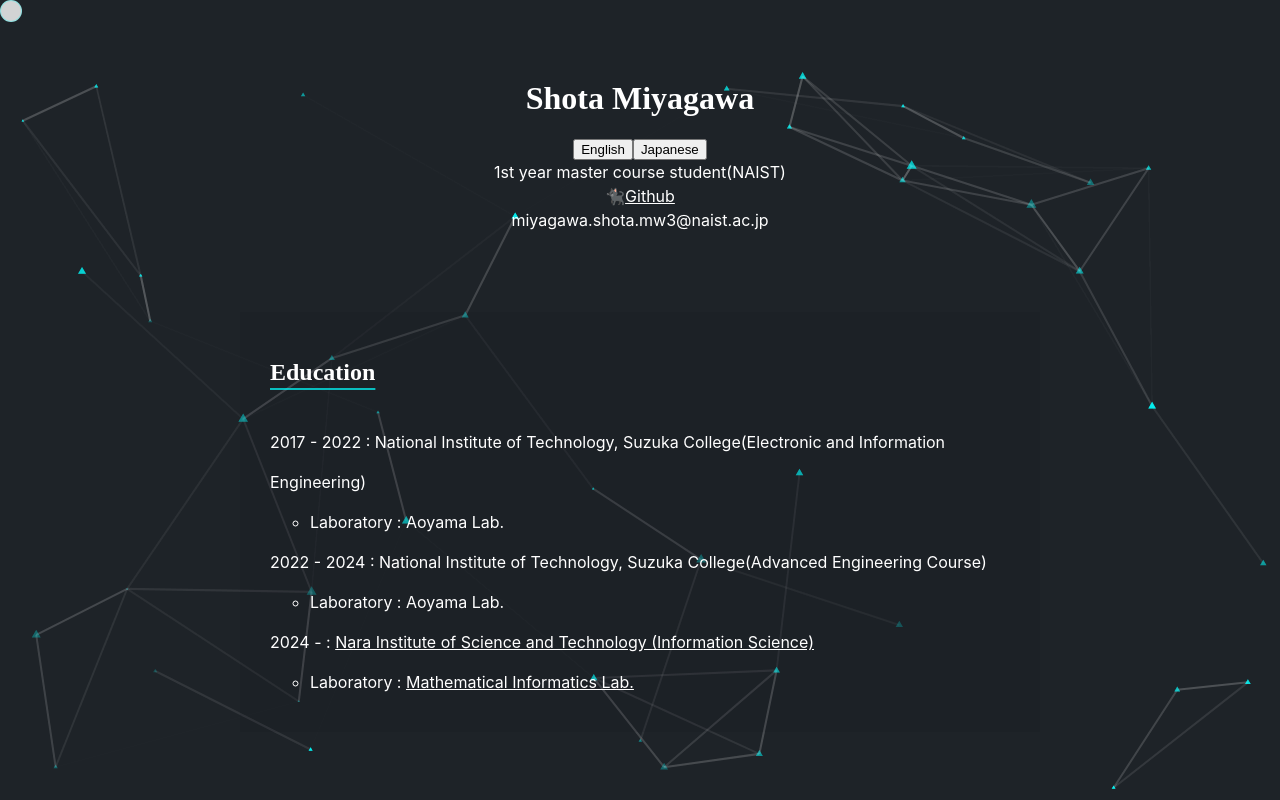
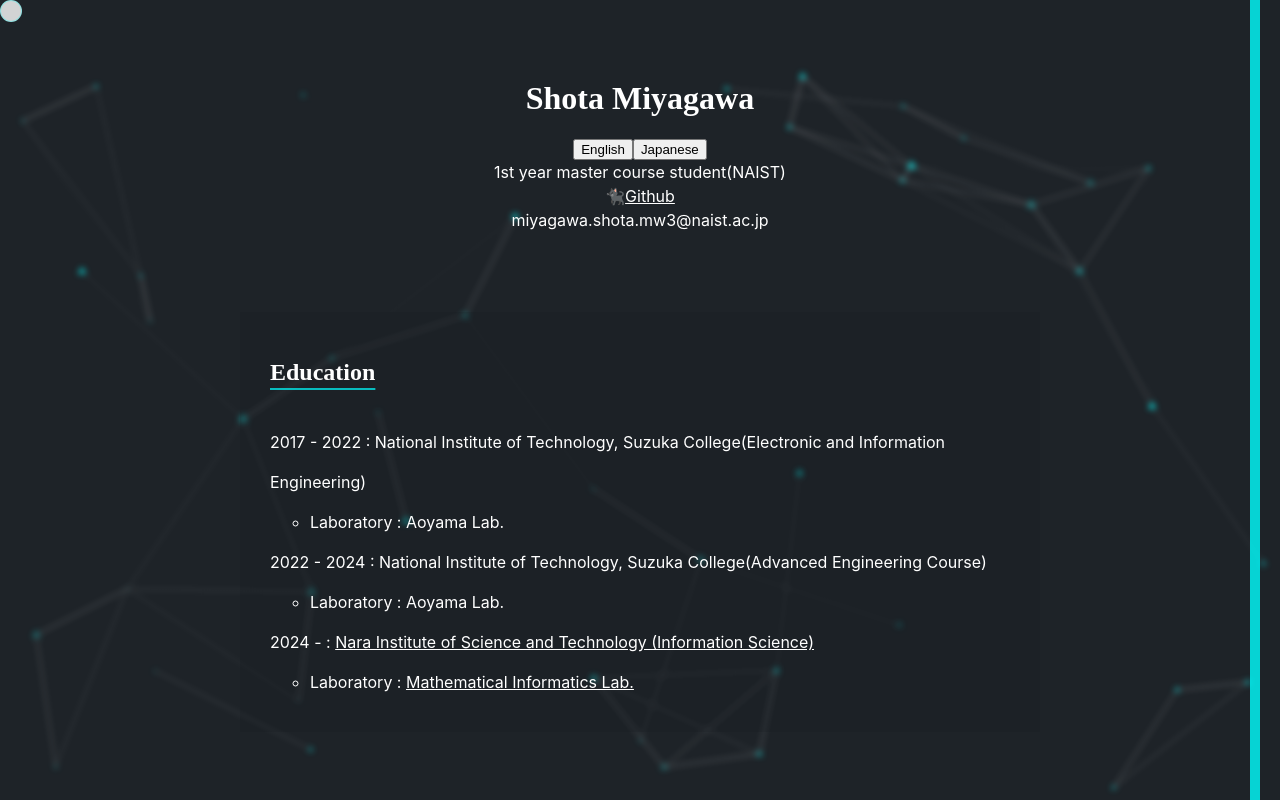
Before and after one commit to cielcs/Mywebsite, a React (Create React App) app: page /#/ in a window 1280 px wide. Shown: the top 800 px of the page. Built offline with nearby package versions, Linux system fonts and the light colour scheme; a web font is replaced by a local one.

Commit message:
overlays

```diff
--- a/src/App.css
+++ b/src/App.css
@@ -83,3 +83,12 @@
   margin: 0 auto;
   padding: 0 20px;
 }
+
+.vertical-line {
+  position: fixed;
+  top: 10px;
+  bottom: 0;
+  right: 20px; /* 画面の右端に配置 */
+  width: 10px; /* 線の幅 */
+  background-color: rgba(0, 255, 255, 0.8); /* 線の色 */
+}
--- a/src/App.tsx
+++ b/src/App.tsx
@@ -14,21 +14,33 @@
   const changeLanguage = (lng: string) => {
     i18n.changeLanguage(lng);
   };
+  const [topPosition, setTopPosition] = useState(0);
+  const scrollFactor = 0.5;
 
   useEffect(() => {
     const updateCursorPosition = (e: MouseEvent) => {
       setCursorPosition({ x: e.clientX - 11, y: e.clientY - 11 });
     };
+    const handleScroll = () => {
+      const scrollTop = window.scrollY || document.documentElement.scrollTop;
+      const newposition = scrollTop*scrollFactor;
+      setTopPosition(newposition);
+    };
 
     document.addEventListener("mousemove", updateCursorPosition);
+    window.addEventListener('scroll', handleScroll);
+
 
     return () => {
       document.removeEventListener("mousemove", updateCursorPosition);
+      window.removeEventListener('scroll', handleScroll);
+
     };
   }, []);
 
   return (
     <div className="App">
+      <div className="vertical-line" style={{ top: `${topPosition}px` }}></div>
       <div id="wrapper">
         <meta
           name="viewport"
--- a/src/Article/ArticleList.tsx
+++ b/src/Article/ArticleList.tsx
@@ -30,7 +30,7 @@
 });
 
 const Container = styled('div')({
-  backgroundColor: 'rgba(20, 27, 30, 0.1)',
+  backgroundColor: 'rgba(20, 27, 30, 0.2)',
   // border: '2px solid rgba(0, 255, 255, 0.5)',
   padding: '30px',
   borderRadius: '0px', // 角を丸める
--- a/src/components/Particlebackground.tsx
+++ b/src/components/Particlebackground.tsx
@@ -1,5 +1,5 @@
 import Particles from 'react-tsparticles';
-
+// import '../App.css';
 function ParticleBackground() {
     return (
         <div style={{ position: 'relative',pointerEvents: 'none' }}>
@@ -115,6 +115,9 @@
           },
           retina_detect: true
         }}
+        style={{
+          filter: 'blur(3px)' // ぼかし効果を設定
+        }}
       />
       </div>
     );
```
